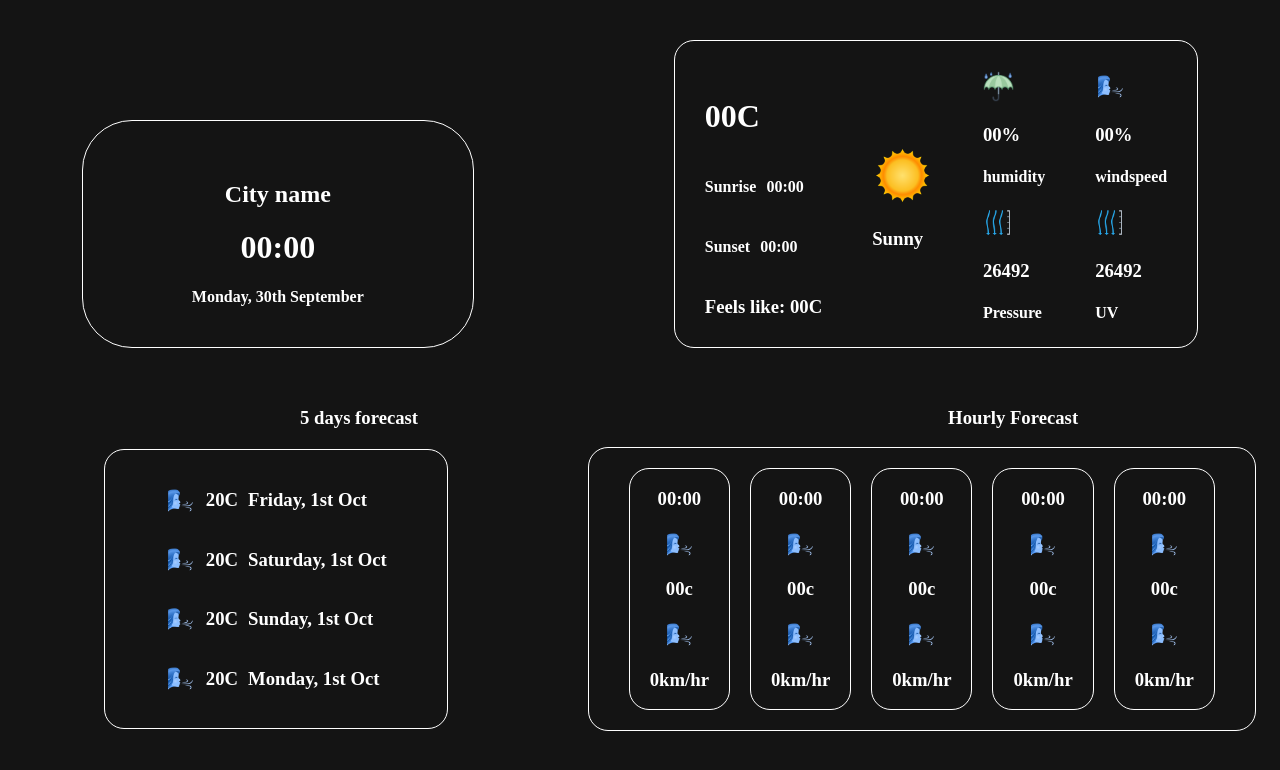
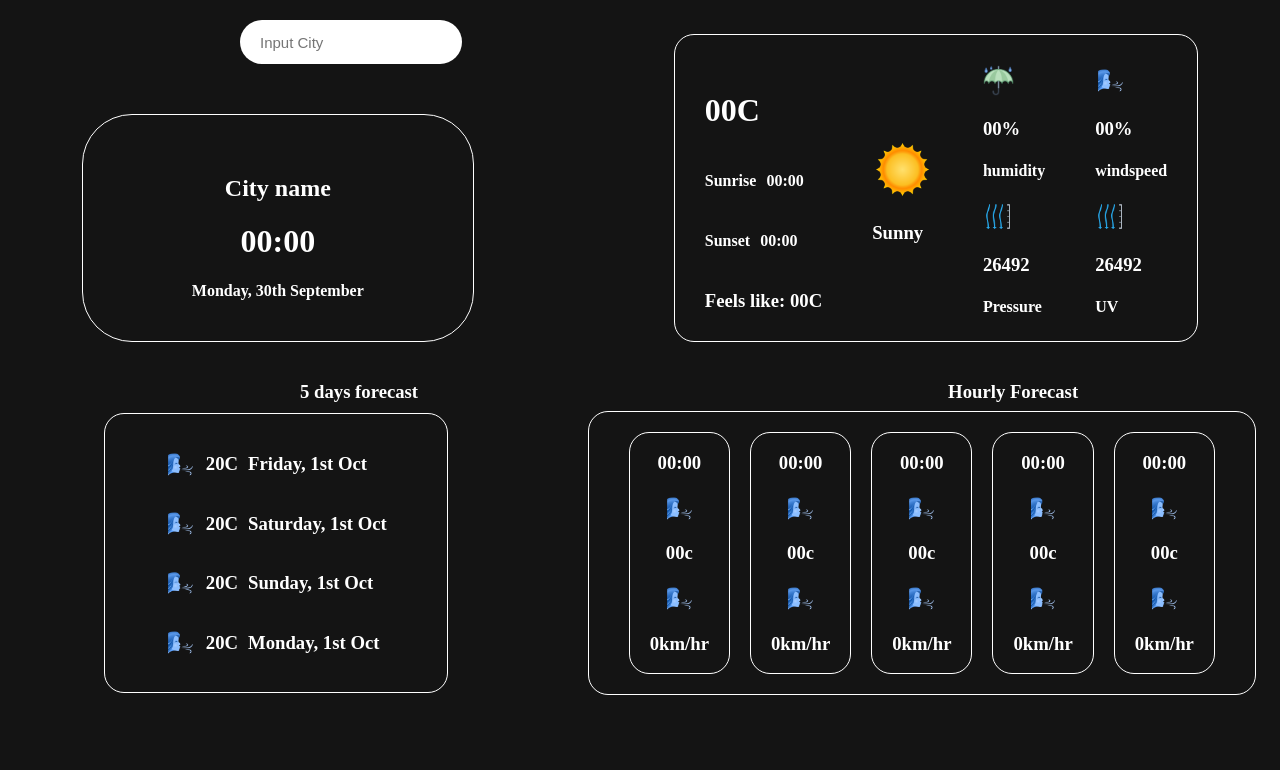
Before and after one commit to DeVTeJ10/Wea-The-Ether, a React (Vite) app: page / in a window 1280 px wide. Shown: the top 770 px of the page. Built offline with nearby package versions, Linux system fonts and the light colour scheme.

Commit message:
final refactoring of homepage

```diff
--- a/src/Pages/homepage/homePage.css
+++ b/src/Pages/homepage/homePage.css
@@ -2,16 +2,21 @@
     width: 200px;
     height: 42px;
     border-radius: 30px;
-    display: flex;
+    /* display: flex; */
     border: 0px;
     font-size: 15px;
-    margin-top: 30px;
+    margin-top: 20px;
     padding-left: 20px;
+    /* margin-bottom: -1200px; */
+    /* margin-left: 240px; */
+
 }
 
 .weatherwe{
-    display: flex;
-    justify-content: center;
+    /* display: flex; */
+    margin-bottom: -70px;
+    margin-left: 240px;
+
 }
 
 .citydetails{
@@ -119,7 +124,7 @@
     align-items: center;
     gap: 140px;
     justify-content: center;
-    margin-top: 0px;
+    margin-top: -20px;
     color: white;
     padding-left: 80px;
 }
@@ -133,7 +138,8 @@
     display: flex;
     align-items: center;
     gap: 530px;
-    margin-top: 40px;
+    margin-top: 20px;
+    margin-bottom: 10px;
 }
 
 .detailsofcity{
--- a/src/Pages/homepage/homePage.jsx
+++ b/src/Pages/homepage/homePage.jsx
@@ -38,12 +38,14 @@ const homePage = () => {
   return (
     <div>
 
-        {/* <div className="weatherwe">
-                <input placeholder="City"
+
+        <div className="weatherwe">
+                <input placeholder="Input City"
                 width={803}
                 height={64}
-                className="inputcity"></input>
-        </div> */}
+                className="inputcity"
+                type="text"></input>
+        </div>
                 <div className="checktemps">
                 <div className="detailsofcity">
                     <div className="detailscity">
```
